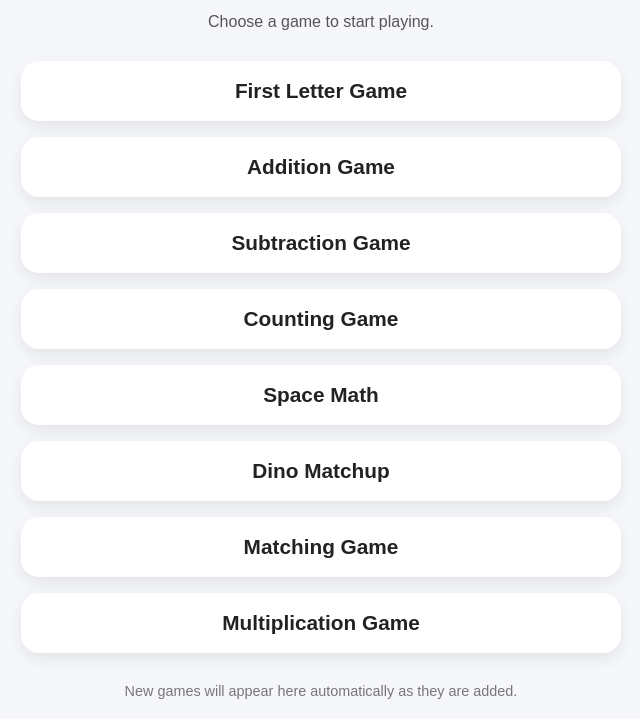
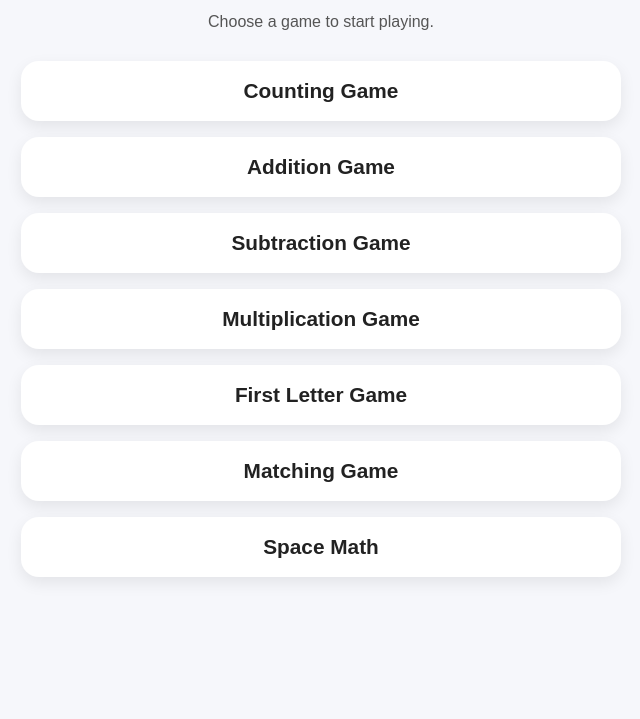
Before and after one commit to nick3232/kids-learning-games, a plain HTML site: page index.html in a window 1280 px wide. Shown: the part 95-814 px from the top of the page, without its empty margins (319-959 px from the left). Drawn offline with Linux system fonts and the light colour scheme.

Commit message:
Clean up and reorder games on homepage

```diff
--- a/index.html
+++ b/index.html
@@ -78,8 +78,8 @@ Choose a game to start playing.
 
 <div class="game-grid">
 
-<a class="game-button" href="first-letter-game/">
-First Letter Game
+<a class="game-button" href="counting-game/">
+Counting Game
 </a>
 
 <a class="game-button" href="addition-game/">
@@ -90,30 +90,22 @@ Addition Game
 Subtraction Game
 </a>
 
-<a class="game-button" href="counting-game/">
-Counting Game
+<a class="game-button" href="multiplication-game/">
+Multiplication Game
+</a>
+
+<a class="game-button" href="first-letter-game/">
+First Letter Game
+</a>
+
+<a class="game-button" href="matching-game/">
+Matching Game
 </a>
 
 <a class="game-button" href="space-math/">
 Space Math
 </a>
 
-<a class="game-button" href="dino-matchup/">
-Dino Matchup
-</a>
-
-<a class="game-button" href="matching-game/">
-Matching Game
-</a>
-
-<a class="game-button" href="multiplication-game/">
-Multiplication Game
-</a>
-
-</div>
-
-<div class="footer">
-New games will appear here automatically as they are added.
 </div>
 
 </div>
```
